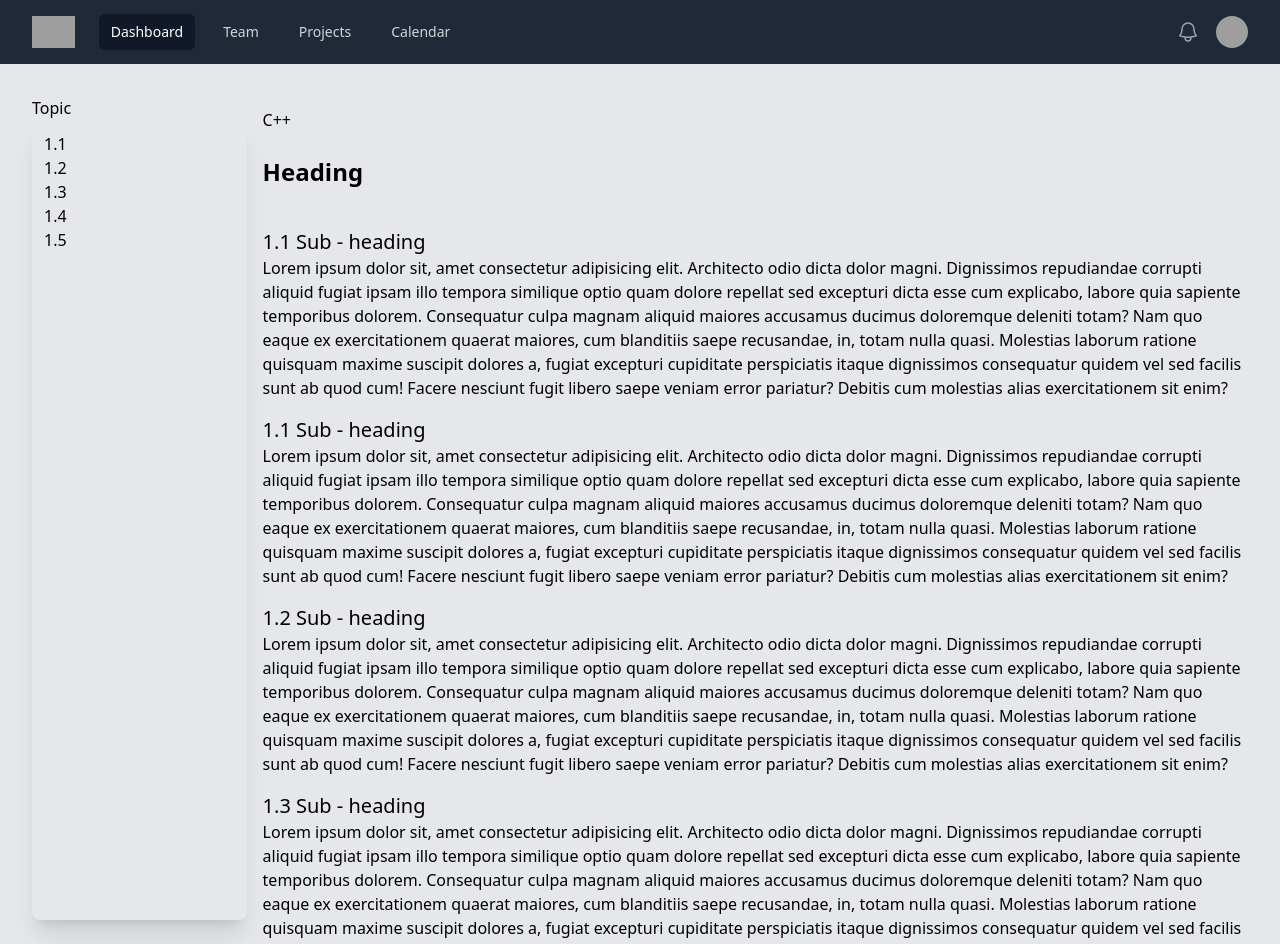
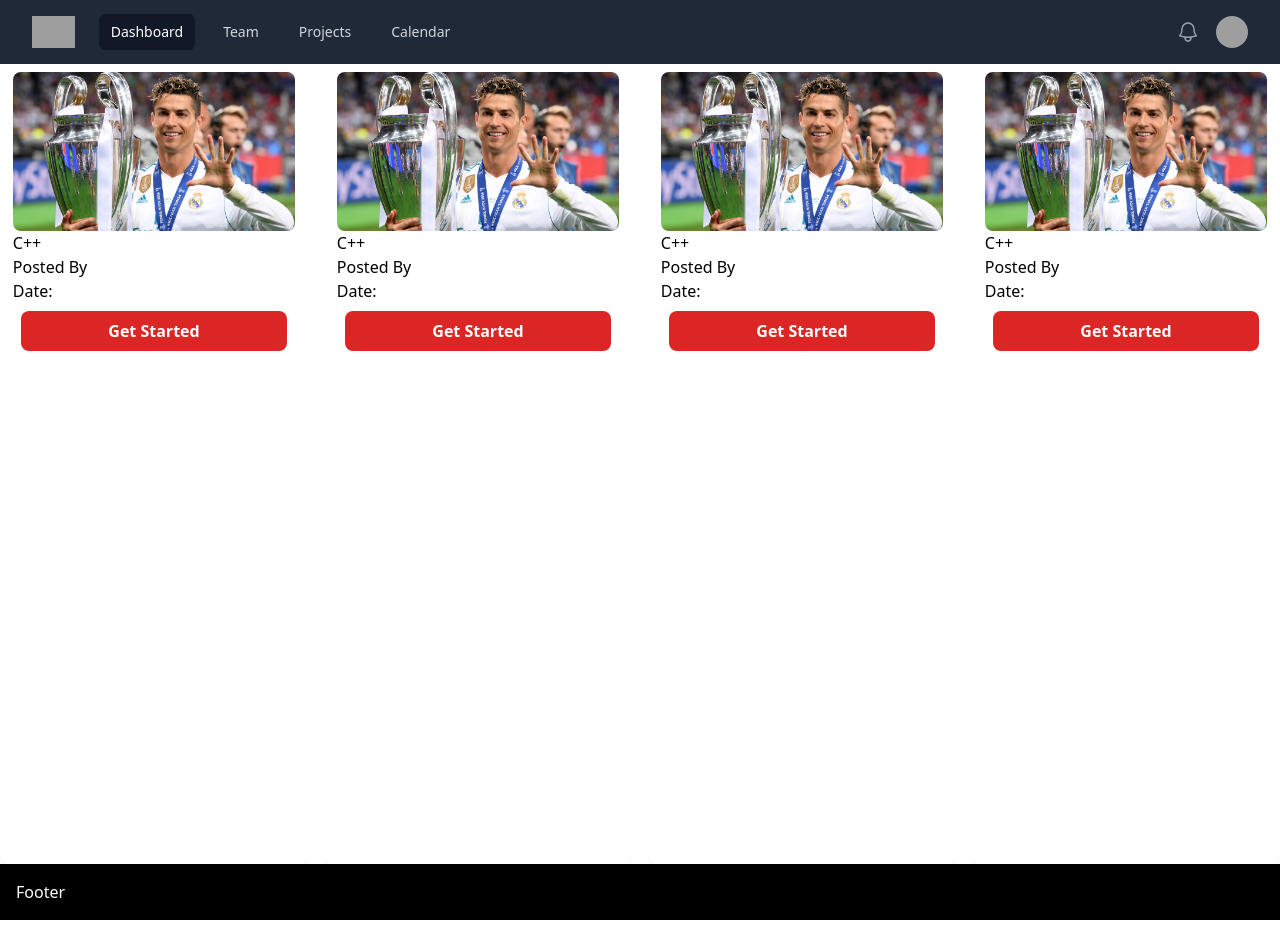
Before and after one commit to Vinith11/bloggeekreact, a React (Create React App) app: page / in a window 1280 px wide. Shown: the top 944 px of the page. After the commit the page ends 920 px from the top, so only its background shows below. Built offline with nearby package versions, Linux system fonts and the light colour scheme; grey boxes are pictures that could not be loaded.

Commit message:
added router

```diff
--- a/src/App.js
+++ b/src/App.js
@@ -8,22 +8,20 @@ import Header from "./components/Header";
 export default function App() {
   return (
     <div>
-      <div>
-        <Header />
-      </div>
+
 
       <div class="flex flex-col min-h-screen">
         <div class="flex-1 bg-gray-200">
           <div className="m-8">
             {/* <Card /> */}
             {/* <Posts /> */}
-            <Cpp/>
+            {/* <Cpp/> */}
             {/* <Javascript/>
             <Python/> */}
           </div>
         </div>
 
-        <div class="flex items-end bg-black text-white p-4">Footer</div>
+
       </div>
     </div>
   );
--- /dev/null
+++ b/src/Layout.js
@@ -0,0 +1,17 @@
+import React from 'react'
+import Header from "./components/Header"
+import { Outlet } from 'react-router-dom'
+import Footer from './components/Footer'
+
+
+function Layout() {
+  return (
+    <>
+        <Header />
+        <Outlet />
+        <Footer />
+    </>
+  )
+}
+
+export default Layout
--- a/src/components/Card.js
+++ b/src/components/Card.js
@@ -5,7 +5,7 @@ import Ronaldo from "../assets/Ronaldo.webp";
 const Card = () => {
   return (
     <section>
-      <div className="flex flex-row gap-4 max-sm:flex-col ">
+      <div className="flex h-screen w-full pt-2 flex-row gap-4 max-sm:flex-col ">
         <div className="flex justify-center shadow-sm rounded-lg parent-div">
           <div className="child-div w-11/12 ">
             <img
--- /dev/null
+++ b/src/components/Footer.js
@@ -0,0 +1,11 @@
+import React from 'react'
+
+const Footer = () => {
+  return (
+    <div>
+        <div class="flex items-end bg-black text-white p-4">Footer</div>
+    </div>
+  )
+}
+
+export default Footer
--- a/src/index.js
+++ b/src/index.js
@@ -3,11 +3,33 @@ import ReactDOM from 'react-dom/client';
 import './index.css';
 import App from './App';
 import reportWebVitals from './reportWebVitals';
+import {
+  Route,
+  RouterProvider,
+  createBrowserRouter,
+  createRoutesFromElements,
+} from "react-router-dom";
+import Card from './components/Card';
+import Cpp from './Blogs/Cpp/Cpp';
+import Python from './Blogs/Python/Python';
+import Javascript from './Blogs/Javascript/Javascript';
+import Layout from './Layout';
+
+const router = createBrowserRouter(
+  createRoutesFromElements(
+    <Route path="/" element={<Layout />}>
+      <Route path="" element={<Card />} />
+      <Route path="cpp" element={<Cpp />} />
+      <Route path="python" element={<Python />} />
+      <Route path="javascript" element={<Javascript />} />
+    </Route>
+  )
+);
 
 const root = ReactDOM.createRoot(document.getElementById('root'));
 root.render(
   <React.StrictMode>
-    <App />
+    <RouterProvider router={router} />
   </React.StrictMode>
 );
 
```
